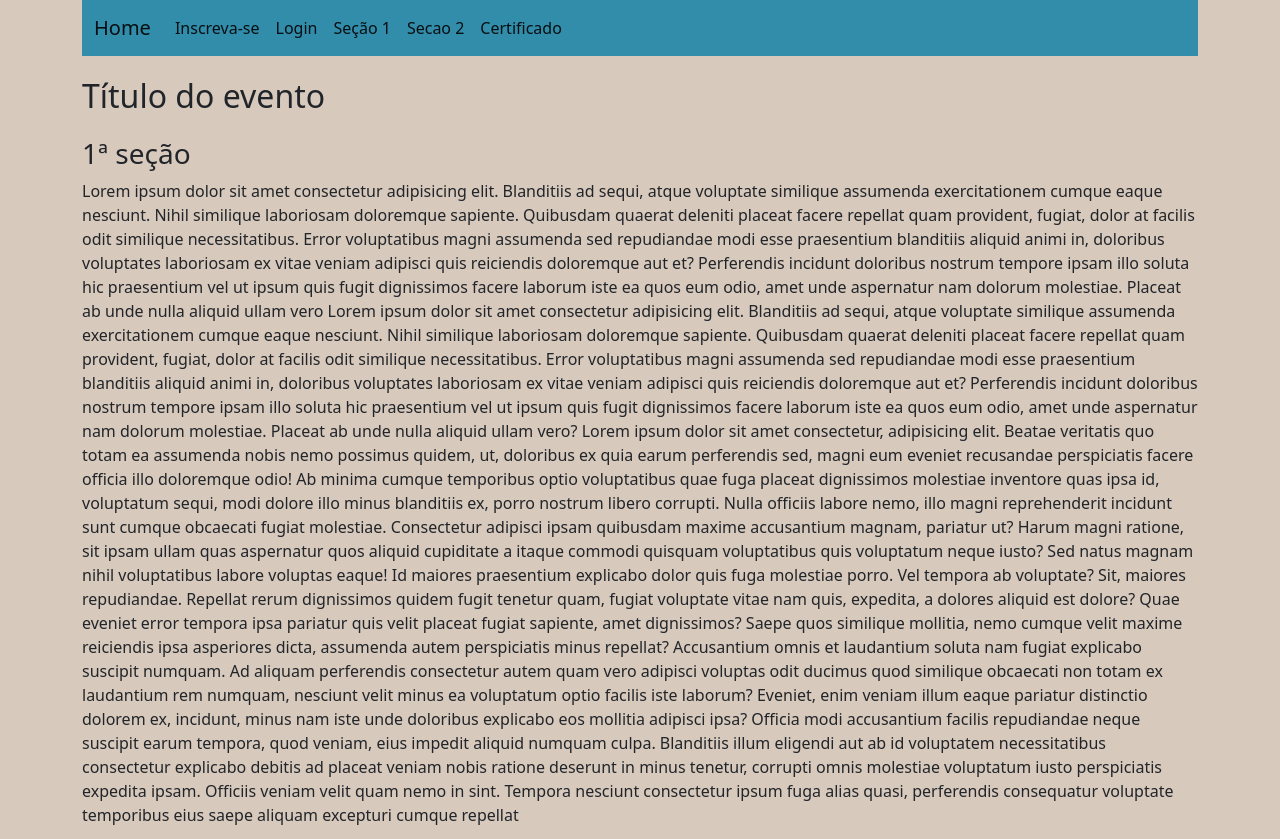
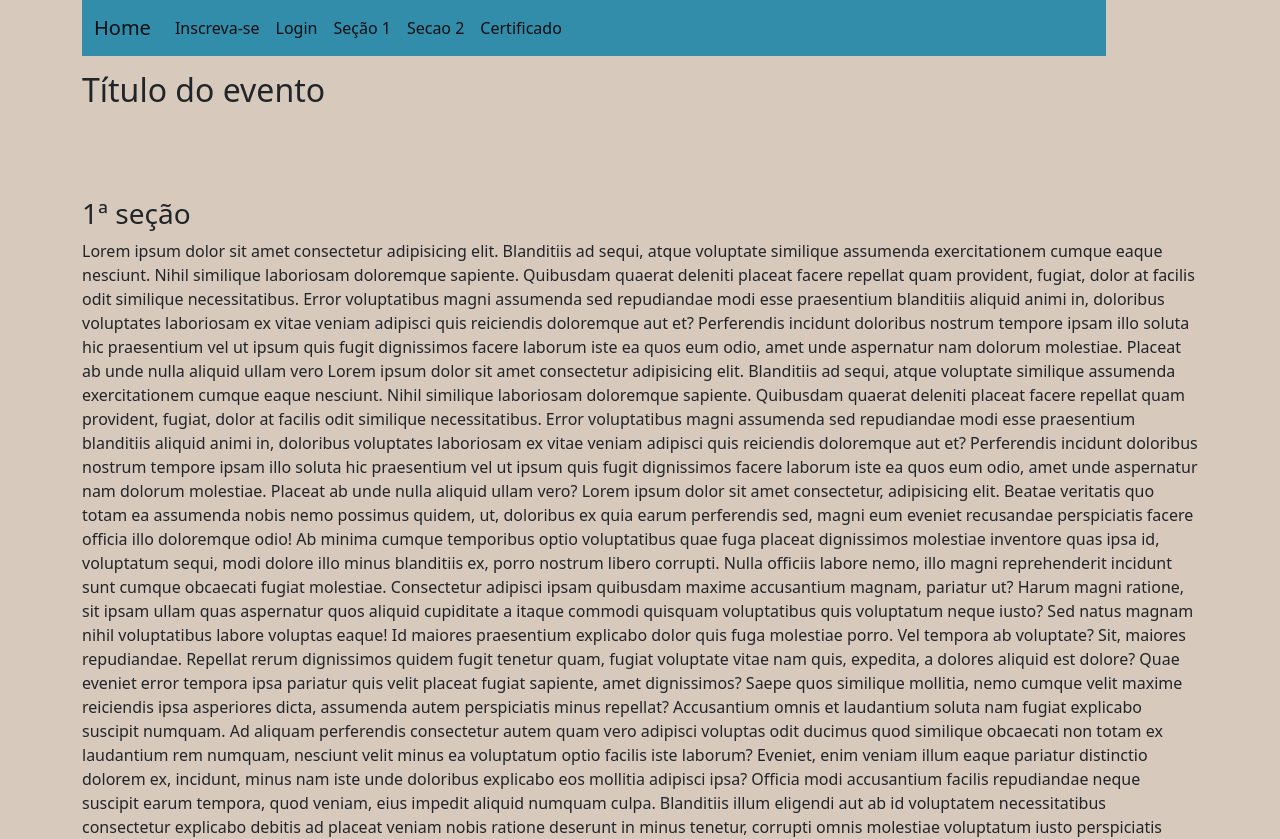
Before and after one commit to andretaveira90/modelo-site-evento-academico, a plain HTML site: page index.html in a window 1280 px wide. Shown: the top 839 px of the page. Drawn offline with nearby package versions, Linux system fonts and the light colour scheme.

Commit message:
fixed menu on scroll, css for index div space

```diff
--- a/css/index.css
+++ b/css/index.css
@@ -3,8 +3,10 @@ body {
 }
 
 .navbar {
-   background-color: #328daa;
-   margin-bottom: 10px;
+    position: fixed;
+    width: 80%;
+    background-color: #328daa;
+    margin-bottom: 0px;
 }
 
 .navbar-brand {
@@ -21,6 +23,11 @@ body {
     border-radius: 4px;
 }
 
+.space {
+    height: 50px;
+    margin-bottom: 8px;
+}
+
 .footer {
     margin-top: 30px;
     margin-bottom: -30px;
```
